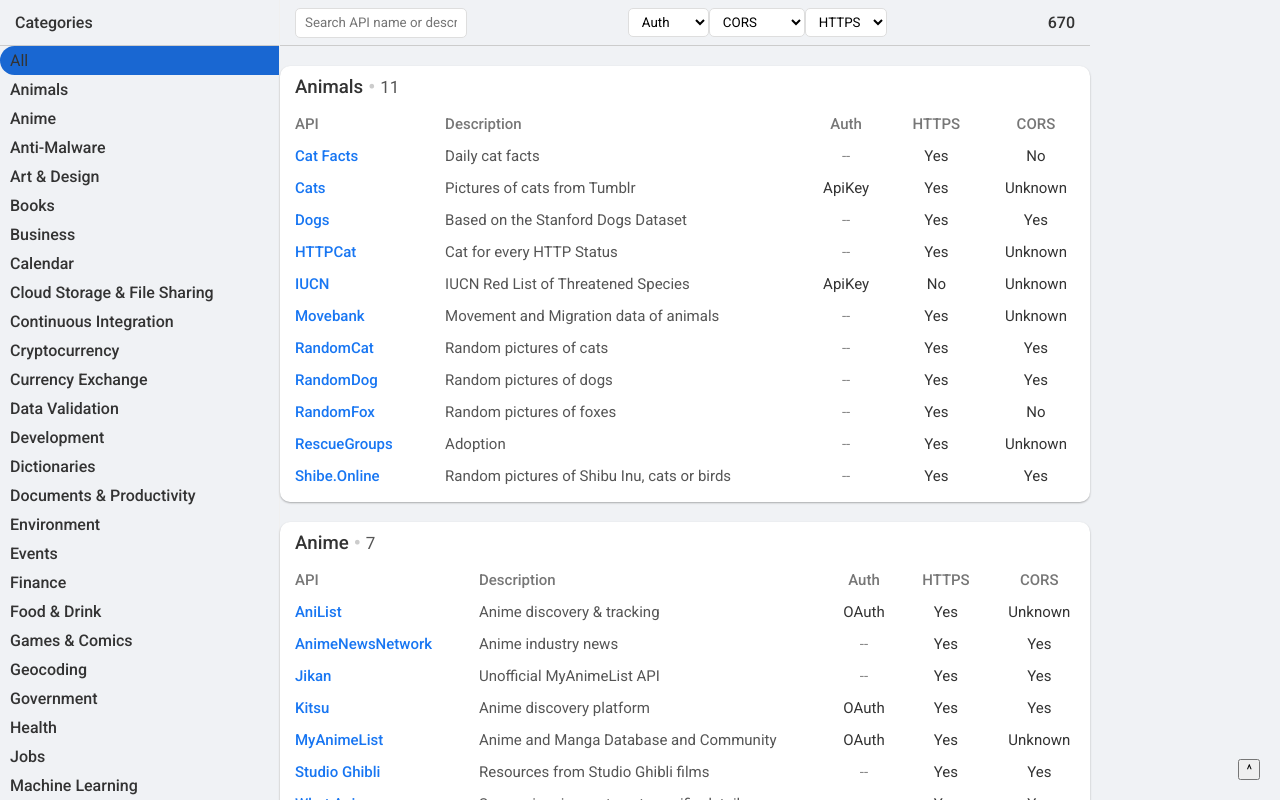
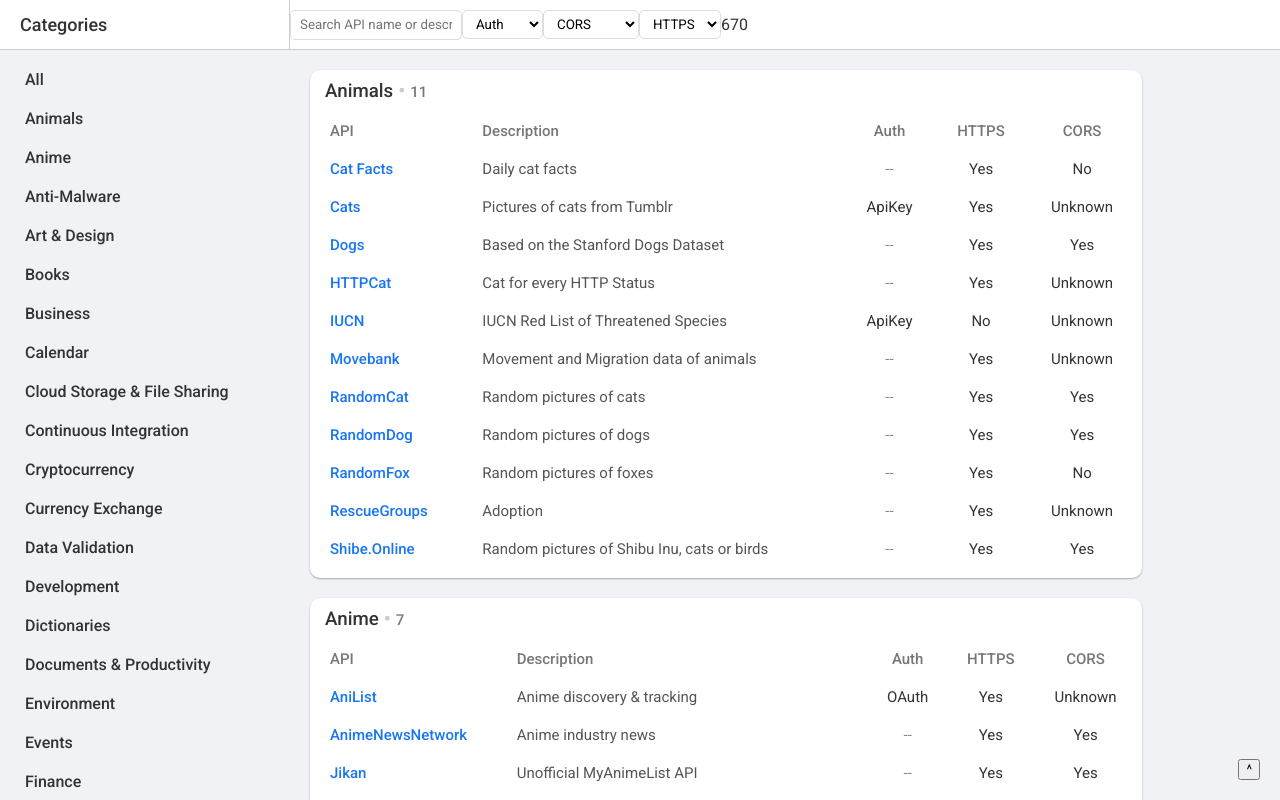
Before and after one commit to alexalannunes/public-apis-search, a React (Create React App) app: page / in a window 1280 px wide. Shown: the top 800 px of the page. Built offline with nearby package versions, Linux system fonts and the light colour scheme.

Commit message:
style: refactor design

```diff
--- a/package.json
+++ b/package.json
@@ -9,7 +9,6 @@
     "axios": "^0.21.1",
     "lodash": "^4.17.21",
     "react": "^17.0.2",
-    "react-anchor-link-smooth-scroll": "^1.0.12",
     "react-dom": "^17.0.2",
     "react-scripts": "4.0.3",
     "styled-components": "^5.2.3",
--- a/src/App.js
+++ b/src/App.js
@@ -3,6 +3,7 @@
 import { Categories, ContentApis, Fab, Footer } from "./components";
 import { api } from "./services/api";
 import { apisMock } from "./mock";
+import { Header } from "./globals";
 
 async function temp(params = "") {
   const req = "/entries" + (params ? "?" + params : "");
@@ -17,6 +18,7 @@
   const [categorySelected, setCategory] = useState("");
 
   const selectCategory = (category) => {
+    console.log(category);
     setCategory(category);
   };
 
@@ -39,6 +41,36 @@
 
   return (
     <div>
+      <Header>
+        <div className="header-categories-title">
+          <span>Categories</span>
+        </div>
+        <input style={{ height: 30 }} type="text" placeholder="Search API name or description" />
+
+        <div className="flex ai-center">
+          <select placeholder="Auth" defaultValue="" onChange={selectFilter} value={params.auth} name="auth">
+            <option value="">Auth</option>
+
+            <option value="apiKey">ApiKey</option>
+            <option value="OAuth">OAuth</option>
+          </select>
+          <select placeholder="CORS" defaultValue="" onChange={selectFilter} value={params.cors} name="cors">
+            <option value="">CORS</option>
+            <option value="yes">Yes</option>
+            <option value="no">No</option>
+            <option value="unknown">Unknown</option>
+          </select>
+          <select placeholder="HTTPS" defaultValue="" onChange={selectFilter} value={params.https} name="https">
+            <option value="">HTTPS</option>
+            <option value="true">Yes</option>
+            <option value="false">No</option>
+          </select>
+        </div>
+
+        <span>{apis?.count}</span>
+
+        {loading && <span>loading</span>}
+      </Header>
       <div>
         <div style={{ width: "100%" }}>
           <div className="flex">
--- a/src/components/ApisList/index.js
+++ b/src/components/ApisList/index.js
@@ -18,10 +18,10 @@
               <h3 className="m-0">
                 <span style={{ fontWeight: "500", background: "#fff" }}>{i.Category}</span>
                 <span style={{ margin: "0 5px", color: "#ccc" }}>&bull;</span>
-                <strong style={{ color: "#555", fontWeight: "400", fontSize: 17 }}>{i.length}</strong>
+                <strong style={{ color: "#777", fontWeight: "500", fontSize: 15 }}>{i.length}</strong>
               </h3>
             </div>
-            <div style={{ background: "#fff", marginTop: 0 }}>
+            <div className="p-horizontal-5">
               <table style={{ borderCollapse: "collapse", width: "100%" }}>
                 <thead>
                   <tr>
--- a/src/components/Categories/index.js
+++ b/src/components/Categories/index.js
@@ -1,41 +1,34 @@
 import React from "react";
-import AnchorLink from "react-anchor-link-smooth-scroll";
-import { ContainerHeader } from "../../globals";
 import { categoriesMock } from "../../mock";
 import { formatCategory } from "../../utils";
+import { CategoriesContainer } from "./styles";
+
+function isActive(activeCategory, categoryItem) {
+  return formatCategory(activeCategory) === formatCategory(categoryItem);
+}
 
 function Categories({ selectCategory, activeCategory = "" }) {
   return (
-    <div style={{ flex: 3, borderRight: "1px solid #f0f0f0", minWidth: 280, maxWidth: 300 }}>
-      <div style={{ position: "sticky", top: 0, height: "100vh", overflowY: "auto" }}>
-        <ContainerHeader>
-          <span>Categories</span>
-        </ContainerHeader>
-        <div
-          style={{ borderRadius: "100px 0 0 100px", display: "block", padding: "5px 10px", background: !activeCategory ? "#1967d2" : "transparent" }}
-          onMouseDown={() => selectCategory("")}
-        >
-          All
-        </div>
+    <CategoriesContainer>
+      <ul>
+        <li>
+          <span>All</span>
+        </li>
         {categoriesMock.map((i, x) => (
-          <AnchorLink
-            onMouseDown={() => selectCategory(i)}
-            href={`#public-apis-${formatCategory(i)}`}
-            key={x}
-            style={{
-              fontWeight: "500",
-              borderRadius: "100px 0 0 100px",
-              display: "block",
-              padding: "5px 10px",
-              color: formatCategory(activeCategory) === formatCategory(i) ? "#fff" : "#333",
-              background: formatCategory(activeCategory) === formatCategory(i) ? "#1967d2" : "transparent",
-            }}
-          >
-            {i}
-          </AnchorLink>
+          <li key={x}>
+            <span
+              onMouseDown={() => {
+                selectCategory(i);
+              }}
+              data-href={`#public-apis-${formatCategory(i)}`}
+              className={isActive(activeCategory, i) ? "active" : ""}
+            >
+              {i}
+            </span>
+          </li>
         ))}
-      </div>
-    </div>
+      </ul>
+    </CategoriesContainer>
   );
 }
 
--- /dev/null
+++ b/src/components/Categories/styles.js
@@ -0,0 +1,36 @@
+import styled from "styled-components";
+
+export const CategoriesContainer = styled.aside`
+  position: fixed;
+  left: 0;
+  bottom: 0;
+  top: var(--header-height);
+  background: var(--bg);
+  width: var(--categories-width);
+  padding: 10px 5px;
+  overflow-y: scroll;
+
+  ul {
+    margin: 0;
+    padding: 0;
+    list-style: none;
+  }
+  ul li span {
+    display: block;
+    padding: 10px 20px;
+    border-radius: 5px;
+    transition: all 0.2s ease-in;
+    cursor: pointer;
+    font-weight: 500;
+
+    &:hover {
+      background: #ddd;
+      color: #222;
+    }
+  }
+
+  ul li span.active {
+    color: #222;
+    background: #ddd;
+  }
+`;
--- a/src/components/ContentApis/index.js
+++ b/src/components/ContentApis/index.js
@@ -1,41 +1,15 @@
 import React from "react";
-import { ContainerHeader } from "../../globals";
 import ApisList from "../ApisList";
+
+import { ContentApisContainer } from "./styles";
 
 function ContentApis({ apis, loading, selectFilter, params }) {
   return (
-    <div style={{ width: "100%", marginRight: 190 }}>
-      <ContainerHeader className="jc-between" style={{ padding: "7.5px 15px" }}>
-        <input style={{ height: 30 }} type="text" placeholder="Search API name or description" />
-
-        <div className="flex ai-center">
-          <select placeholder="Auth" defaultValue="" onChange={selectFilter} value={params.auth} name="auth">
-            <option value="">Auth</option>
-
-            <option value="apiKey">ApiKey</option>
-            <option value="OAuth">OAuth</option>
-          </select>
-          <select placeholder="CORS" defaultValue="" onChange={selectFilter} value={params.cors} name="cors">
-            <option value="">CORS</option>
-            <option value="yes">Yes</option>
-            <option value="no">No</option>
-            <option value="unknown">Unknown</option>
-          </select>
-          <select placeholder="HTTPS" defaultValue="" onChange={selectFilter} value={params.https} name="https">
-            <option value="">HTTPS</option>
-            <option value="true">Yes</option>
-            <option value="false">No</option>
-          </select>
-        </div>
-
-        <span>{apis?.count}</span>
-
-        {loading && <span>loading</span>}
-      </ContainerHeader>
+    <ContentApisContainer>
       <div style={{ marginTop: 20 }}>
         <ApisList apis={apis.data} />
       </div>
-    </div>
+    </ContentApisContainer>
   );
 }
 
--- /dev/null
+++ b/src/components/ContentApis/styles.js
@@ -0,0 +1,7 @@
+import styled from "styled-components";
+
+export const ContentApisContainer = styled.div`
+  margin-left: calc(var(--categories-width) + var(--size20px));
+  margin-top: var(--header-height);
+  width: 65%;
+`;
--- a/src/globals/index.js
+++ b/src/globals/index.js
@@ -1,13 +1,26 @@
 import styled from "styled-components";
 
-export const ContainerHeader = styled.div`
+export const Header = styled.div`
   border-bottom: 1px solid #ccc;
-  padding: 13px 15px;
-  width: 100%;
+  position: fixed;
+  top: 0;
+  left: 0;
+  right: 0;
+  height: var(--header-height);
+  background: #fff;
   display: flex;
   align-items: center;
-  font-weight: 500;
-  font-size: 18;
+
+  .header-categories-title {
+    padding: 0 var(--size20px);
+    height: 100%;
+    display: flex;
+    align-items: center;
+    width: var(--categories-width);
+    border-right: 1px solid #ccc;
+    font-weight: 500;
+    font-size: 18px;
+  }
 `;
 
 export const Card = styled.div`
--- a/src/index.css
+++ b/src/index.css
@@ -1,6 +1,10 @@
 :root {
   --bg: #f0f2f5;
   --shadow: rgba(0, 0, 0, 0.3);
+  --header-height: 50px;
+  --categories-width: 290px;
+  --size15px: 15px;
+  --size20px: 20px;
 }
 * {
   font-family: "Roboto", sans-serif;
@@ -83,6 +87,15 @@
   padding: 10px;
 }
 
+.p-5 {
+  padding: 5px;
+}
+
+.p-horizontal-5 {
+  padding-left: 5px;
+  padding-right: 5px;
+}
+
 input,
 select {
   padding: 5px 9px;
@@ -110,7 +123,7 @@
 }
 th,
 td {
-  padding: 7px 15px;
+  padding: 10px 15px;
 }
 th {
   color: #777;
@@ -121,16 +134,16 @@
   transition: background 0.2s ease-in;
   will-change: background;
 }
-tr:hover {
+tbody tr:hover {
   background: var(--bg);
 }
 
 td:first-child {
-  border-radius: 100px 0 0 100px;
+  border-radius: 8px 0 0 8px;
 }
 
 td:last-child {
-  border-radius: 0 100px 100px 0;
+  border-radius: 0 8px 8px 0;
 }
 ::-webkit-scrollbar {
   width: 7px;
```
Also changed, not shown: 1 other file (tests, documents, lock files or other folders).
